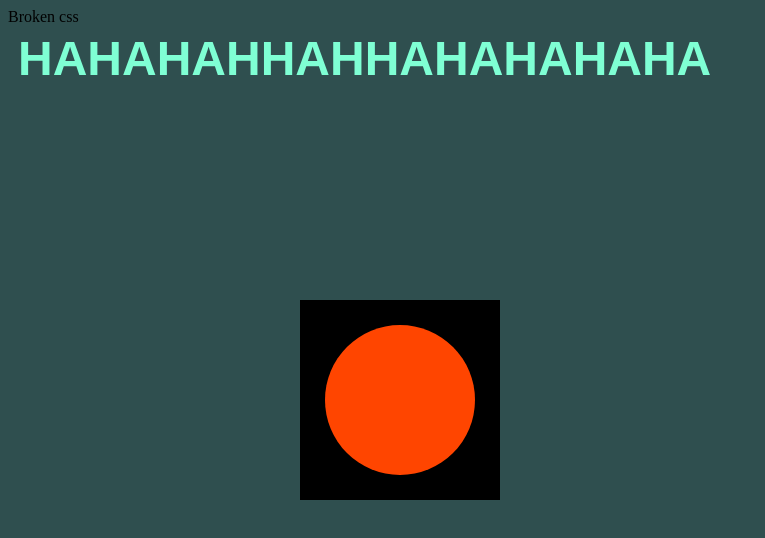
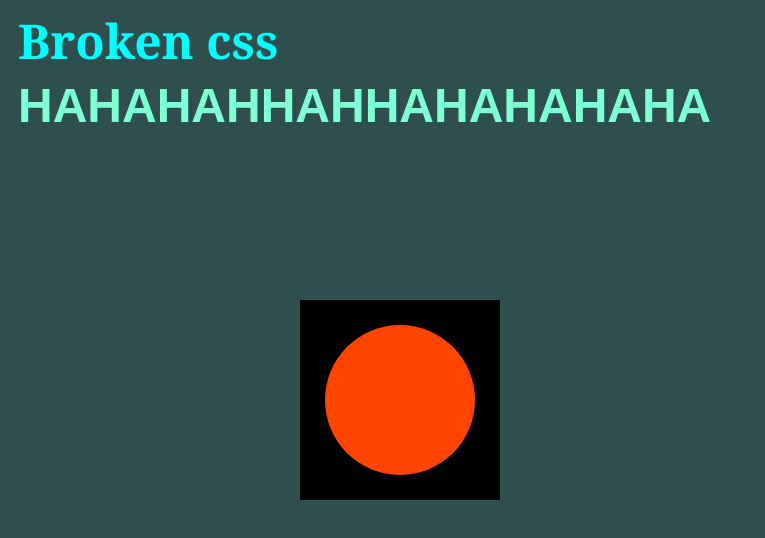
Before and after one commit to Xhraxhl/ALC-HTML5-2019, a plain HTML site: page CSS_exercises/index.html in a window 1280 px wide. Shown: the whole page, without its empty margins (0-765 px from the left). Drawn offline with Linux system fonts and the light colour scheme.

Commit message:
Fixed it

```diff
--- a/CSS_exercises/index.html
+++ b/CSS_exercises/index.html
@@ -42,7 +42,7 @@
         </style>
     </head>
     <body>
-        <h1">Broken css</h1>
+        <h1>Broken css</h1>
         <h3>HAHAHAHHAHHAHAHAHAHA</h3>
         <div id="box"></div>
         <div id="circle"></div>
```
